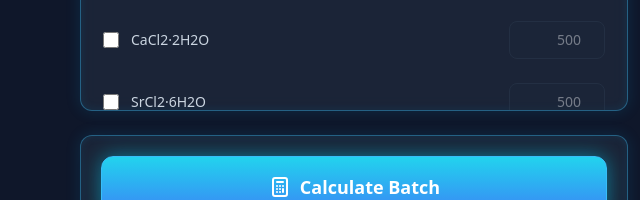
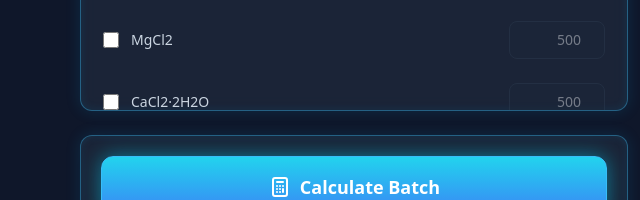
Before and after one commit to gregorymllr1/RO-Salt-Batch-Calculator, a website: page index.html in a window 1280 px wide. Shown: the part 1185-1385 px from the top of the page, 0-640 px from the left. Drawn offline with nearby package versions, Linux system fonts and the light colour scheme.

Commit message:
Add MgCl2 (anhydrous) to salt database with Lab Alley pricing
Co-Authored-By: Claude Sonnet 4.6 <noreply@anthropic.com>

```diff
--- a/index.html
+++ b/index.html
@@ -1759,6 +1759,7 @@
       'Na2SO4':     { MW_anhydrous: 142.04, MW_hydrate: 142.04, i: 3, price_per_g: 0.033196,    price_source: 'Salt Price List.tsv, https://www.laballey.com/products/sodium-sulfate-anhydrous-lab-grade?selected=SOSUATGL-2.5KG' },
       'MgSO4':      { MW_anhydrous: 120.37, MW_hydrate: 246.47, i: 2, price_per_g: 0.0806,  price_source: 'Sigma M1880-5KG (MgSO4·7H2O), 5 kg, $403 (table default)' },
       'MgCl2·6H2O': { MW_anhydrous: 95.21,  MW_hydrate: 203.30, i: 3, price_per_g: 0.08316,     price_source: 'Salt Price List.tsv, https://www.laballey.com/products/magnesium-chloride-purified?selected=C5015-2.5KG' },
+      'MgCl2':      { MW_anhydrous: 95.21,  MW_hydrate: 95.21,  i: 3, price_per_g: 0.091,        price_source: 'https://www.laballey.com/products/magnesium-chloride-anhydrous-purified?selected=C5015-2.5KG' },
       'CaCl2·2H2O': { MW_anhydrous: 110.98, MW_hydrate: 147.01, i: 3, price_per_g: 0.11176,    price_source: 'Salt Price List.tsv, https://www.laballey.com/products/calcium-chloride-dihydrate-acs-fcc?selected=C2450-2.5KG' },
       'SrCl2·6H2O': { MW_anhydrous: 158.53, MW_hydrate: 266.62, i: 3, price_per_g: 0.517,      price_source: 'Salt Price List.tsv, https://www.laballey.com/products/strontium-chloride-crystal-reagent?selected=C7940-100g' },
       'KCl':        { MW_anhydrous: 74.55,  MW_hydrate: 74.55,  i: 2, price_per_g: 0.0325,     price_source: 'Salt Price List.tsv, https://schoolmasters.com/products/potassium-chloride-reagent-crystal-500g' },
@@ -1794,6 +1795,7 @@
       'Na2SO4':     [{ supplier: 'Salt Price List', catalog: 'https://www.laballey.com/products/sodium-sulfate-anhydrous-lab-grade?selected=SOSUATGL-2.5KG',                                             pack_kg: 1.0, price_usd: 33.196   }],
       'MgSO4':      [{ supplier: 'Sigma',         catalog: 'M1880-5KG',    pack_kg: 5.0,   price_usd: 403.0 }],
       'MgCl2·6H2O': [{ supplier: 'Salt Price List', catalog: 'https://www.laballey.com/products/magnesium-chloride-purified?selected=C5015-2.5KG',                                                      pack_kg: 1.0, price_usd: 83.16    }],
+      'MgCl2':      [{ supplier: 'Lab Alley',         catalog: 'https://www.laballey.com/products/magnesium-chloride-anhydrous-purified?selected=C5015-2.5KG',                                           pack_kg: 1.0, price_usd: 91.0     }],
       'CaCl2·2H2O': [{ supplier: 'Salt Price List', catalog: 'https://www.laballey.com/products/calcium-chloride-dihydrate-acs-fcc?selected=C2450-2.5KG',                                                pack_kg: 1.0, price_usd: 111.76   }],
       'SrCl2·6H2O': [{ supplier: 'Salt Price List', catalog: 'https://www.laballey.com/products/strontium-chloride-crystal-reagent?selected=C7940-100g',                                                 pack_kg: 1.0, price_usd: 517.0    }],
       'KCl':        [{ supplier: 'Salt Price List', catalog: 'https://schoolmasters.com/products/potassium-chloride-reagent-crystal-500g',                                                               pack_kg: 1.0, price_usd: 32.5     }],
```
